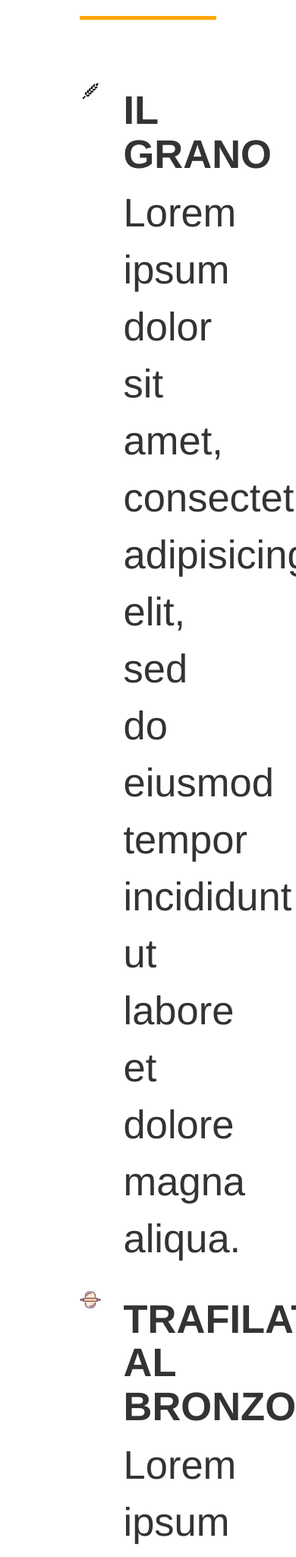
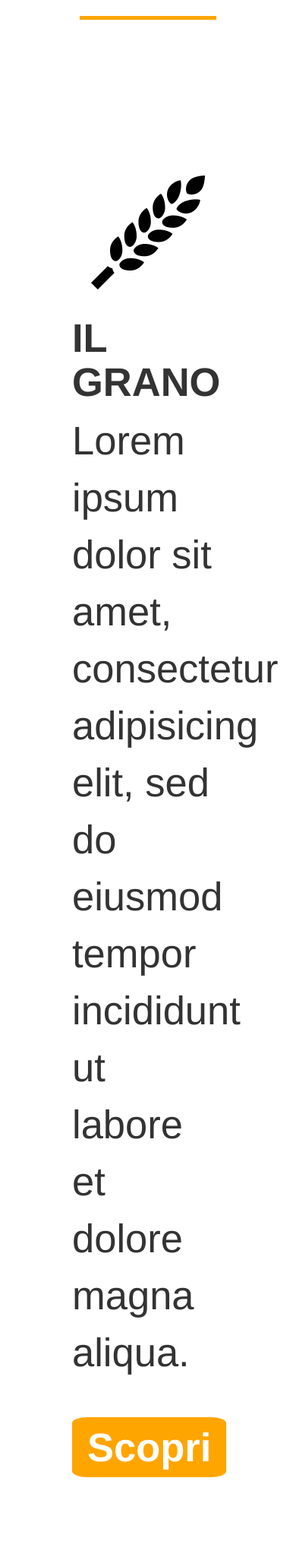
Before and after one commit to valeriavivace/Sito-pasta, a PHP site: page / in a window 390 px wide; the page is wider, and only the part inside the window is pictured. Shown: the part 1540-3589 px from the top of that part at 76% size. Run offline with PHP 8.4, Linux system fonts and the light colour scheme.

Commit message:
aggiunta dei bottoni

```diff
--- a/css/mobile.css
+++ b/css/mobile.css
@@ -20,6 +20,9 @@ h4,td,th{
   height: 5px;
   background-color: orange;
   border-top: none;
+}
+.ancora-scopri{
+  font-size: 1.5rem;
 }
 /*********HEADER***/
   header{
@@ -75,14 +78,17 @@ h4,td,th{
   align-items: center;
 }
   .box-pasta-info{
-    margin-left: 10px;
+    margin-top: 100px;
     padding: 10px;
   }
-  .box-pasta-info:first-child{
-    margin-left: 10px;
+  .box-testo{
+    display: flex;
+    flex-direction: column;
+  }
+  .box-testo h2{
+    text-align: center;
   }
   .pasta-in-primo-piano{
-    height: 900px;
     display: block;
   }
 
--- a/css/style.css
+++ b/css/style.css
@@ -16,7 +16,7 @@ ul{
   padding-left: 0;
 }
 p,li{
-  font-size: 1.5rem;
+  font-size: 1rem;
 }
 h1{
   font-size: 4rem;
@@ -39,6 +39,19 @@ iframe{
 }
 .box-prodotto a{
   font-size: 1.5rem;
+}
+.ancora-scopri{
+  background-color: orange;
+  color: white;
+  padding: 10px 20px;
+  border-radius: 10%;
+  font-size: 1rem;
+}
+.ancora-scopri:hover{
+  background-color: white;
+  color: orange;
+  border: 2px orange solid;
+  text-decoration: none;
 }
 header a:hover,
 footer a:hover{
@@ -80,7 +93,6 @@ header a{
   color: black;
 }
 /*****MAIN**/
-
 .hero-immagine{
   background-image: url(../images/pasta-min.jpg);
   background-size: cover;
@@ -108,6 +120,9 @@ header a{
 .pasta-info{
   padding: 50px 0;
 }
+.box-pasta-info p{
+  margin-bottom: 50px;
+}
 .pasta-in-primo-piano{
   height: 50rem;
   display: flex;
@@ -120,7 +135,7 @@ header a{
   background-position: center;
 }
 .pasta-in-primo-piano_info{
-  padding: 70px;
+  padding: 100px;
   display: flex;
   flex-direction: column;
   justify-content: center;
--- a/index.html
+++ b/index.html
@@ -40,39 +40,44 @@
       </main>
     </div>
     <div class="container box-testo">
-      <h2>Lorem ipsum</h2>
-      <hr class="linea-h2">
+      <div class="row">
+          <h2>Lorem ipsum</h2>
+          <hr class="linea-h2">
+      </div>
       <div class="row pasta-info">
         <div class="box-pasta-info col-xs-12 col-md-4">
           <div class="row">
-            <div class="col-xs-3">
+            <div class="col-xs-12 col-md-3">
               <img src="images/grano.png" class="img-responsive" alt="">
             </div>
-            <div class="col-xs-9">
+            <div class="col-xs-12 col-md-9">
               <h4 class="text-uppercase bold">Il grano</h4>
               <p>Lorem ipsum dolor sit amet, consectetur adipisicing elit, sed do eiusmod tempor incididunt ut labore et dolore magna aliqua. </p>
+              <a href="#" class="ancora-scopri bold">Scopri</a>
             </div>
           </div>
         </div>
         <div class="box-pasta-info col-xs-12 col-md-4">
           <div class="row">
-            <div class="col-xs-3">
+            <div class="col-xs-12 col-md-3">
               <img src="images/lavorazione.png" class="img-responsive" alt="">
             </div>
-            <div class="col-xs-9">
+            <div class="col-xs-12 col-md-9">
               <h4 class="text-uppercase bold">Trafilata al bronzo</h4>
               <p>Lorem ipsum dolor sit amet, consectetur adipisicing elit, sed do eiusmod tempor incididunt ut labore et dolore magna aliqua. </p>
+              <a href="#" class="ancora-scopri bold">Scopri</a>
             </div>
           </div>
         </div>
         <div class="box-pasta-info col-xs-12 col-md-4">
           <div class="row">
-            <div class="col-xs-3">
+            <div class="col-xs-12 col-md-3">
               <img src="images/spaghetti.jpg" class="img-responsive" alt="">
             </div>
-            <div class="col-xs-9">
+            <div class="col-xs-12 col-md-9">
               <h4 class="text-uppercase bold">Formati tipici</h4>
               <p>Lorem ipsum dolor sit amet, consectetur adipisicing elit, sed do eiusmod tempor incididunt ut labore et dolore magna aliqua. </p>
+              <a href="#" class="ancora-scopri bold">Scopri</a>
             </div>
           </div>
         </div>
```
